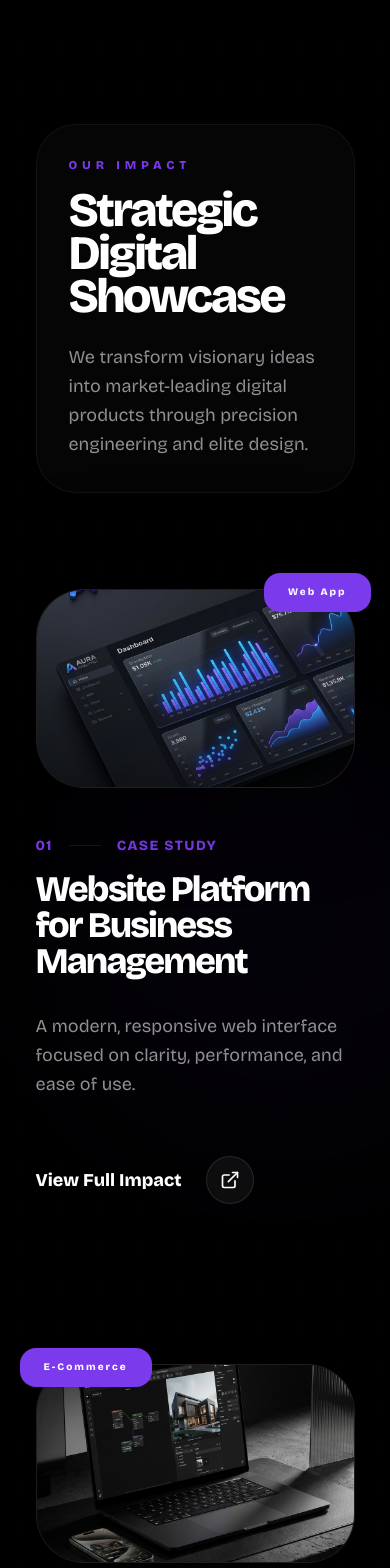
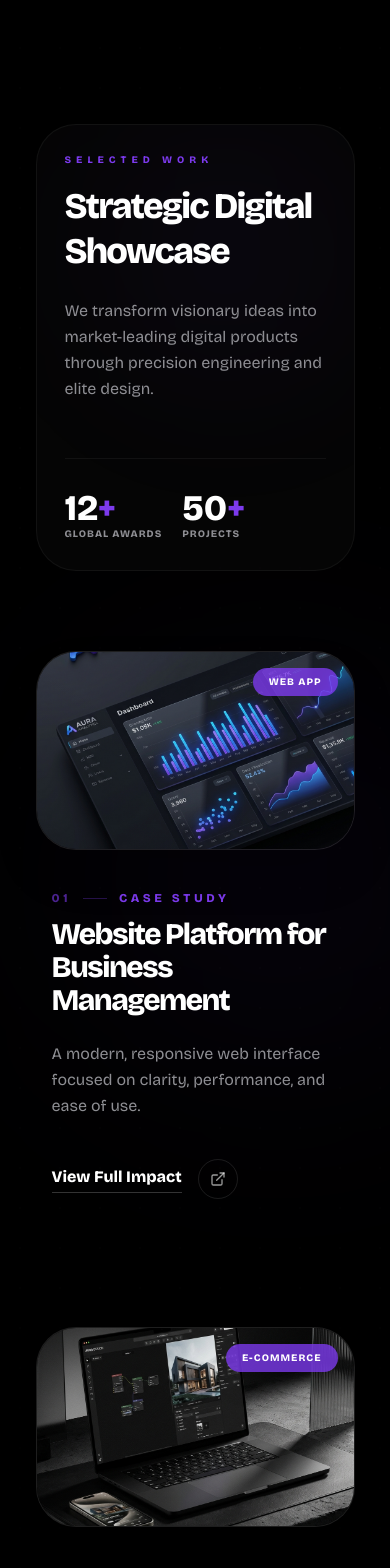
Before and after one commit to navaneethpv/nexora-agency, a Next.js app: page / in a window 390 px wide. Shown: the part 2300-3868 px from the top of the page. Built offline with nearby package versions, Linux system fonts and the light colour scheme.

Commit message:
feat: enhance homepage sections with updated styling, animations, and content for the showcase and portfolio items.

```diff
--- a/src/app/page.tsx
+++ b/src/app/page.tsx
@@ -150,79 +150,91 @@ export default function Home() {
 
           <div className="section-container px-4 md:px-0 relative z-10">
             <motion.div
-              initial={{ opacity: 0, y: 20 }}
+              initial={{ opacity: 0, y: 30 }}
               whileInView={{ opacity: 1, y: 0 }}
               viewport={{ once: true }}
-              className="mb-24 md:mb-40"
+              className="mb-20 md:mb-40"
             >
-              <div className="flex flex-col md:flex-row md:items-end justify-between gap-8 bg-white/2 p-8 md:p-12 rounded-[2.5rem] border border-white/5 backdrop-blur-sm">
-                <div className="max-w-2xl">
-                  <span className="text-xs md:text-sm font-bold text-accent tracking-[0.4em] uppercase block mb-4">OUR IMPACT</span>
-                  <h2 className="text-5xl md:text-7xl font-bold mb-6 leading-[0.9] tracking-tighter">Strategic Digital <br />Showcase</h2>
-                  <p className="text-secondary text-lg md:text-xl font-medium leading-relaxed">We transform visionary ideas into market-leading digital products through precision engineering and elite design.</p>
+              <div className="flex flex-col md:flex-row md:items-center justify-between gap-10 bg-white/2 p-7 md:p-16 rounded-[2.5rem] md:rounded-[3.5rem] border border-white/5 backdrop-blur-md relative overflow-hidden group">
+                <div className="absolute top-0 right-0 w-64 h-64 bg-accent/5 blur-[80px] rounded-full group-hover:bg-accent/10 transition-colors duration-1000" />
+                <div className="max-w-2xl relative z-10">
+                  <span className="text-accent font-black text-[10px] md:text-xs tracking-[0.5em] uppercase block mb-4">SELECTED WORK</span>
+                  <h2 className="text-4xl md:text-6xl lg:text-7xl font-bold mb-6 leading-tight md:leading-[0.95] tracking-tighter">Strategic Digital <br className="hidden md:block" />Showcase</h2>
+                  <p className="text-secondary text-base md:text-xl font-medium leading-relaxed max-w-xl">We transform visionary ideas into market-leading digital products through precision engineering and elite design.</p>
                 </div>
-                <div className="hidden md:block">
-                  <div className="flex flex-col items-end">
-                    <span className="text-4xl font-bold text-white">12+</span>
-                    <span className="text-xs font-bold text-secondary tracking-widest uppercase">Global Awards</span>
+                <div className="flex md:flex-col items-center md:items-end gap-5 md:gap-2 relative z-10 w-full md:w-auto mt-4 md:mt-0 pt-8 md:pt-0 border-t border-white/5 md:border-0">
+                  <div className="flex flex-col md:items-end">
+                    <span className="text-4xl md:text-6xl font-bold text-white leading-none">12<span className="text-accent">+</span></span>
+                    <span className="text-[10px] md:text-xs font-bold text-secondary tracking-widest uppercase">Global Awards</span>
+                  </div>
+                  <div className="w-px h-10 md:w-20 md:h-px bg-white/10 hidden md:block" />
+                  <div className="flex flex-col md:items-end">
+                    <span className="text-4xl md:text-6xl font-bold text-white leading-none">50<span className="text-accent">+</span></span>
+                    <span className="text-[10px] md:text-xs font-bold text-secondary tracking-widest uppercase">Projects</span>
                   </div>
                 </div>
               </div>
             </motion.div>
 
-            <div className="flex flex-col gap-40 md:gap-72">
+            <div className="flex flex-col gap-32 md:gap-64">
               {portfolio.map((item, i) => (
                 <motion.div
                   key={i}
-                  initial={{ opacity: 0, scale: 0.95 }}
-                  whileInView={{ opacity: 1, scale: 1 }}
+                  initial={{ opacity: 0, y: 40 }}
+                  whileInView={{ opacity: 1, y: 0 }}
                   viewport={{ once: true, margin: "-100px" }}
-                  transition={{ duration: 1.2, ease: [0.16, 1, 0.3, 1] }}
-                  className={`flex flex-col ${i % 2 === 0 ? 'lg:flex-row' : 'lg:flex-row-reverse'} gap-12 md:gap-24 items-center group`}
+                  transition={{ duration: 1, ease: [0.16, 1, 0.3, 1] }}
+                  className={`flex flex-col ${i % 2 === 0 ? 'lg:flex-row' : 'lg:flex-row-reverse'} gap-10 md:gap-20 items-center group`}
                 >
                   {/* Visual Frame */}
-                  <div className="w-full lg:w-[62%] relative">
-                    <div className="relative aspect-16/10 overflow-hidden rounded-[3rem] border border-white/10 bg-white/2 shadow-[0_0_100px_rgba(0,0,0,0.5)]">
+                  <div className="w-full lg:w-[60%] relative">
+                    <div className="relative aspect-16/10 md:aspect-video overflow-hidden rounded-[2.5rem] md:rounded-[3.5rem] border border-white/10 bg-white/2 shadow-2xl transition-all duration-700 group-hover:border-accent/30 group-hover:shadow-accent/5">
                       <Image
                         src={item.image}
                         alt={item.title}
                         fill
-                        className="object-cover transition-all duration-1000 group-hover:scale-105 ease-out"
-                        sizes="(max-width: 1024px) 100vw, 65vw"
+                        className="object-cover transition-all duration-1000 group-hover:scale-110 ease-out"
+                        sizes="(max-width: 1024px) 100vw, 60vw"
                       />
                       {/* Gradient Mask */}
-                      <div className="absolute inset-0 bg-linear-to-tr from-black/60 via-transparent to-transparent opacity-80 group-hover:opacity-40 transition-opacity duration-700" />
-                    </div>
-                    {/* Floating Tech Tag */}
-                    <div className={`absolute -top-4 ${i % 2 === 0 ? '-right-4' : '-left-4'} bg-accent px-6 py-3 rounded-2xl text-[10px] font-black tracking-[0.2em] text-white shadow-2xl z-20`}>
-                      {item.category.split(' · ')[0]}
+                      <div className="absolute inset-0 bg-linear-to-tr from-black/20 via-transparent to-transparent opacity-60 group-hover:opacity-20 transition-opacity duration-700" />
+
+                      {/* Category Badge In Corner */}
+                      <div className="absolute top-4 right-4 md:top-8 md:right-8">
+                        <span className="bg-accent/80 backdrop-blur-md px-4 md:px-6 py-2 md:py-2.5 rounded-full text-[10px] md:text-xs font-black tracking-widest uppercase text-white shadow-xl">
+                          {item.category.split(' · ')[0]}
+                        </span>
+                      </div>
                     </div>
                   </div>
 
                   {/* Narrative Block */}
-                  <div className="w-full lg:w-[38%] space-y-8">
-                    <div className="space-y-4">
-                      <div className="flex items-center gap-4 text-accent font-bold text-sm tracking-widest uppercase group-hover:text-white transition-colors duration-500">
-                        <span>0{i + 1}</span>
-                        <div className="h-px w-8 bg-current opacity-20" />
+                  <div className="w-full lg:w-[40%] space-y-6 md:space-y-8 px-4 md:px-0">
+                    <div className="space-y-3 md:space-y-4">
+                      <div className="flex items-center gap-3 text-accent font-bold text-xs md:text-sm tracking-[0.3em] uppercase">
+                        <span className="opacity-60">0{i + 1}</span>
+                        <div className="h-px w-6 md:w-10 bg-accent/30" />
                         <span>CASE STUDY</span>
                       </div>
-                      <h3 className="text-4xl md:text-5xl lg:text-6xl font-bold leading-none tracking-tighter text-white group-hover:text-accent transition-colors duration-500">
+                      <h3 className="text-3xl md:text-5xl lg:text-6xl font-bold leading-[1.1] md:leading-none tracking-tighter text-white group-hover:text-accent transition-colors duration-500">
                         {item.title}
                       </h3>
                     </div>
 
-                    <p className="text-lg md:text-xl text-secondary leading-relaxed font-medium line-clamp-3">
+                    <p className="text-base md:text-lg lg:text-xl text-secondary leading-relaxed font-medium">
                       {item.description}
                     </p>
 
-                    <div className="pt-6">
-                      <button className="group/btn relative inline-flex items-center gap-6 text-white font-bold text-lg">
-                        <span className="relative z-10">View Full Impact</span>
-                        <div className="w-12 h-12 rounded-full bg-white/5 border border-white/10 flex items-center justify-center group-hover/btn:bg-accent group-hover/btn:border-accent transition-all duration-500">
-                          <ExternalLink className="w-5 h-5 group-hover/btn:translate-x-0.5 group-hover/btn:-translate-y-0.5 transition-transform" />
+                    <div className="pt-4 md:pt-6">
+                      <button className="group/btn flex items-center gap-4 text-white font-bold text-base md:text-lg">
+                        <span className="relative pb-1">
+                          View Full Impact
+                          <div className="absolute bottom-0 left-0 w-full h-px bg-white/20 scale-x-100 group-hover:scale-x-0 transition-transform origin-right duration-500" />
+                          <div className="absolute bottom-0 left-0 w-full h-px bg-accent scale-x-0 group-hover:scale-x-100 transition-transform origin-left duration-500" />
+                        </span>
+                        <div className="w-10 h-10 md:w-12 md:h-12 rounded-full border border-white/10 flex items-center justify-center group-hover/btn:bg-accent group-hover/btn:border-accent group-hover/btn:text-white text-white/60 transition-all duration-500">
+                          <ExternalLink className="w-4 h-4 md:w-5 md:h-5 group-hover/btn:translate-x-0.5 group-hover/btn:-translate-y-0.5 transition-transform" />
                         </div>
-                        <div className="absolute -bottom-2 left-0 w-0 h-0.5 bg-accent group-hover/btn:w-full transition-all duration-700" />
                       </button>
                     </div>
                   </div>
```
